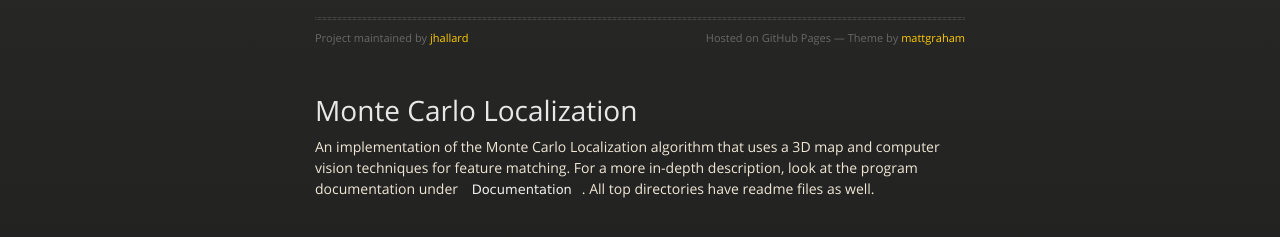
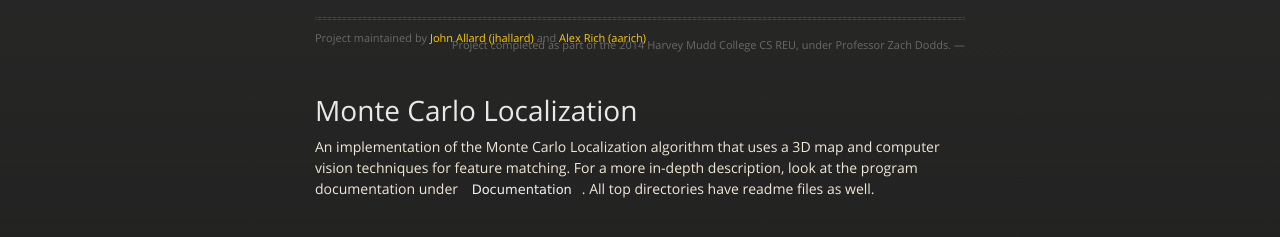
Before and after one commit to alashui/3DLocalization, a plain HTML site: page index.html in a window 1280 px wide. Shown: the part 203-440 px from the top of the page. Drawn offline with nearby package versions, Linux system fonts and the light colour scheme.

Commit message:
Changing text in html file

```diff
--- a/index.html
+++ b/index.html
@@ -34,12 +34,11 @@
           <h1>3DLocalization</h1>
           <p>Actor (aka robotic) localization via particle filtering, image features, and 3D models.</p>
           <hr>
-          <span class="credits left">Project maintained by <a href="https://github.com/jhallard">jhallard</a></span>
-          <span class="credits right">Hosted on GitHub Pages &mdash; Theme by <a href="https://twitter.com/michigangraham">mattgraham</a></span>
+          <span class="credits left">Project maintained by <a href="https://github.com/jhallard">John Allard (jhallard)</a> and <a href="https://github.com/aarich">Alex Rich (aarich)</a></span>
+          <span class="credits right">Project completed as part of the 2014 Harvey Mudd College CS REU, under Professor Zach Dodds. &mdash;</span>
         </div>
 
-        <h1>
-<a name="monte-carlo-localization" class="anchor" href="#monte-carlo-localization"><span class="octicon octicon-link"></span></a>Monte Carlo Localization</h1>
+        <h1><a name="monte-carlo-localization" class="anchor" href="#monte-carlo-localization"><span class="octicon octicon-link"></span></a>Monte Carlo Localization</h1>
 
 <p>An implementation of the Monte Carlo Localization algorithm that uses a 3D map and computer vision techniques for feature matching. For a more in-depth description, look at the program documentation under <code>Documentation</code>. All top directories have readme files as well.</p>
       </section>
```
